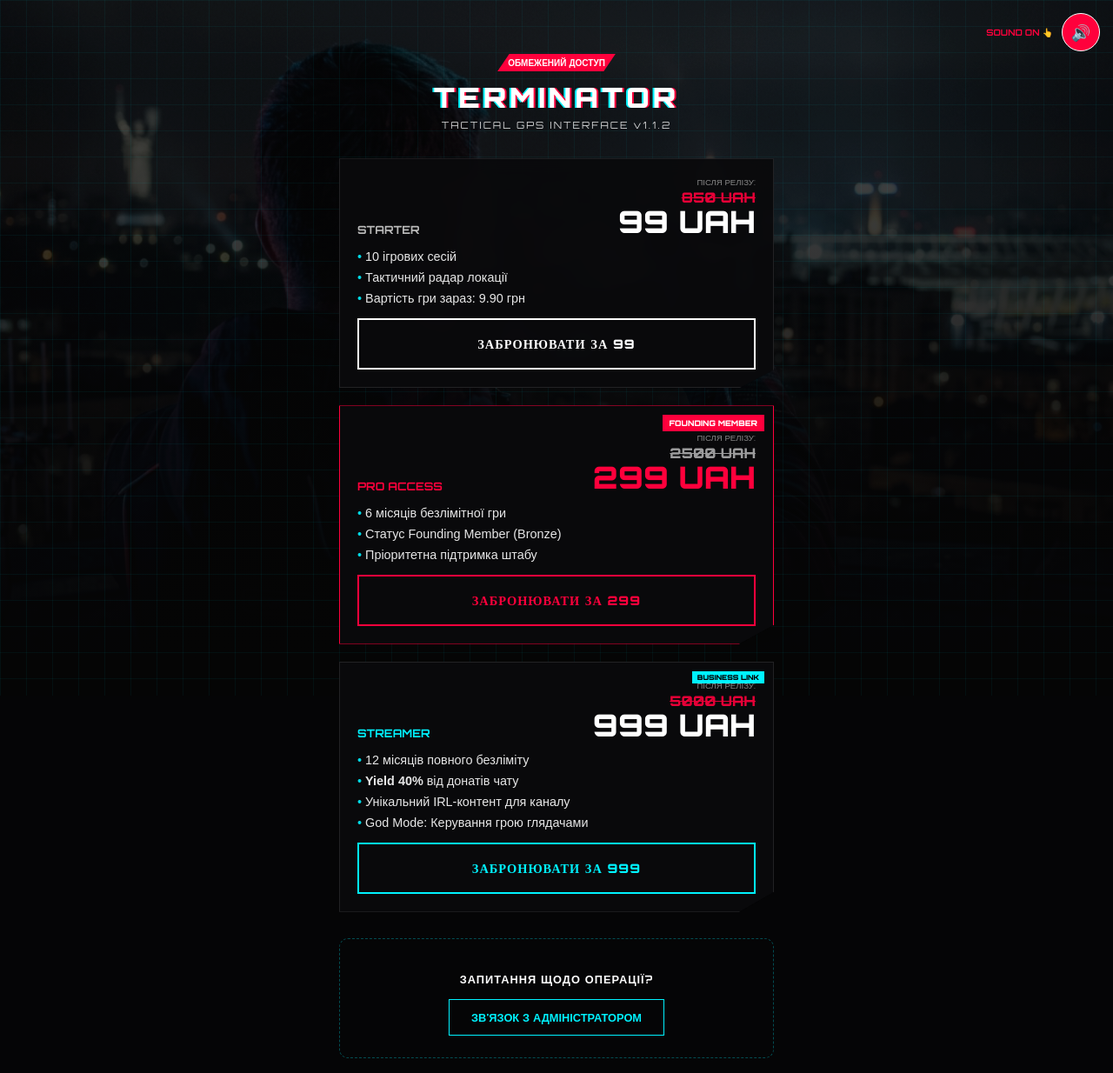
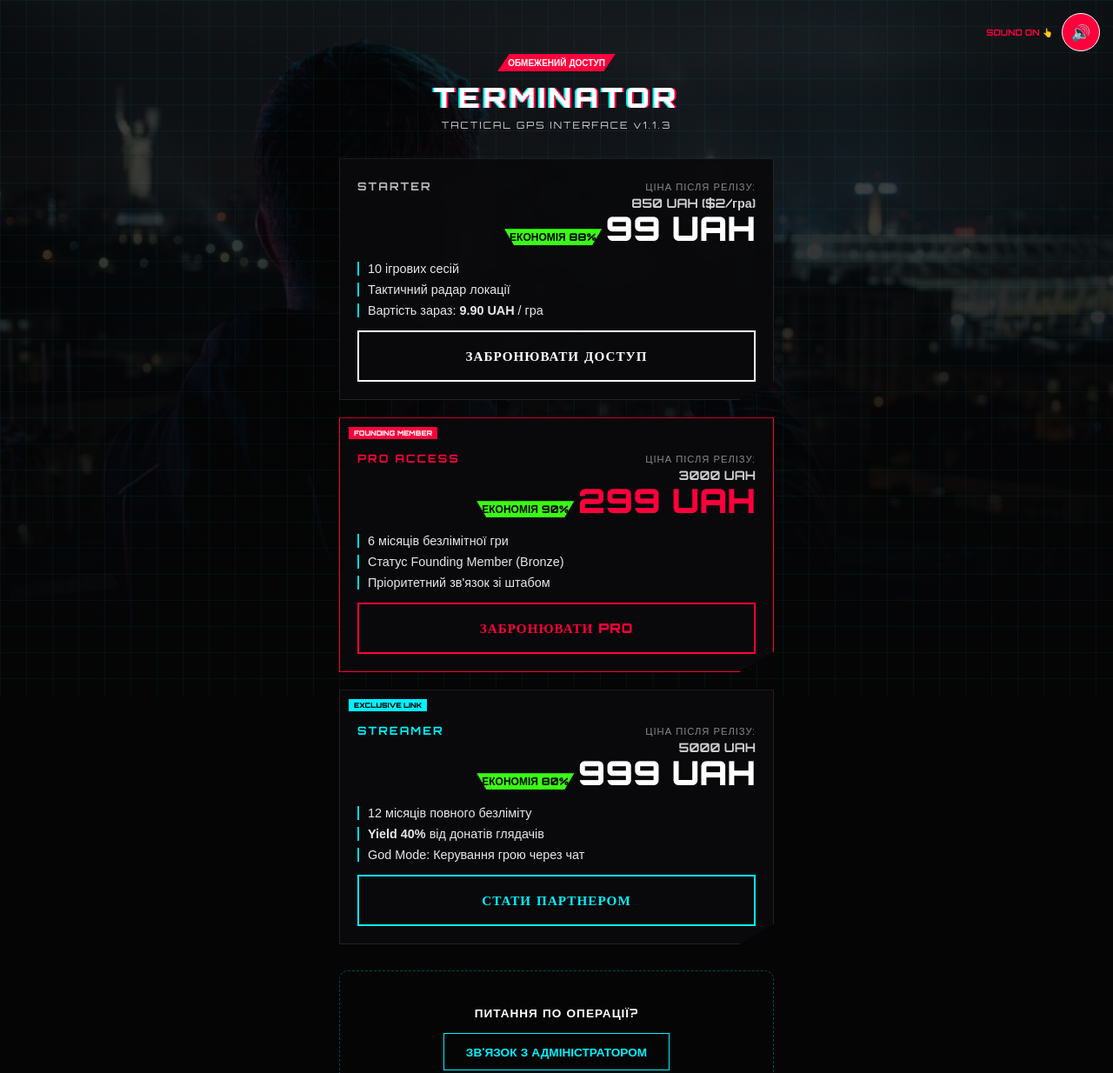
Before and after one commit to Voldemar1973/terminator--os, a plain HTML site: page index.html in a window 1280 px wide. Shown: the top 1234 px of the page at 87% size. Drawn offline with Linux system fonts and the light colour scheme; a script that the page names is missing.

Commit message:
Update index.html

```diff
--- a/index.html
+++ b/index.html
@@ -13,42 +13,19 @@
             --neon-red: #ff003c;
             --dark-bg: #050506;
             --card-bg: rgba(10, 10, 12, 0.95);
+            --neon-green: #39ff14;
         }
 
-        body {
-            margin: 0; padding: 0;
-            background-color: var(--dark-bg);
-            color: white;
-            font-family: 'Orbitron', sans-serif;
-            overflow-x: hidden;
-        }
+        body { margin: 0; padding: 0; background-color: var(--dark-bg); color: white; font-family: 'Orbitron', sans-serif; overflow-x: hidden; }
 
         /* SOUND CONTROL */
-        .sound-wrapper {
-            position: fixed; top: 15px; right: 15px; z-index: 9999;
-            display: flex; align-items: center; gap: 10px;
-        }
+        .sound-wrapper { position: fixed; top: 15px; right: 15px; z-index: 9999; display: flex; align-items: center; gap: 10px; }
         #sound-hint { font-size: 10px; color: var(--neon-red); font-weight: bold; animation: hintBounce 1s infinite; text-transform: uppercase; }
         @keyframes hintBounce { 0%, 100% { transform: translateX(0); } 50% { transform: translateX(-5px); } }
-        #sound-control {
-            background: var(--neon-red); border: 1px solid white; color: white;
-            width: 42px; height: 42px; border-radius: 50%;
-            display: flex; align-items: center; justify-content: center;
-            font-size: 18px; cursor: pointer; animation: pulse 2s infinite;
-        }
+        #sound-control { background: var(--neon-red); border: 1px solid white; color: white; width: 42px; height: 42px; border-radius: 50%; display: flex; align-items: center; justify-content: center; font-size: 18px; cursor: pointer; animation: pulse 2s infinite; }
 
-        .hero-bg {
-            position: fixed; top: 0; left: 0; width: 100%; height: 100vh;
-            background-image: linear-gradient(to bottom, rgba(5, 5, 6, 0.6) 0%, var(--dark-bg) 95%), url('hero.jpg');
-            background-size: cover; background-position: center top;
-            z-index: -2; opacity: 0.8;
-        }
-
-        .hud-overlay {
-            position: fixed; top: 0; left: 0; width: 100%; height: 100%;
-            background-image: linear-gradient(rgba(0, 242, 255, 0.05) 1px, transparent 1px), linear-gradient(90deg, rgba(0, 242, 255, 0.05) 1px, transparent 1px);
-            background-size: 30px 30px; z-index: -1; pointer-events: none;
-        }
+        .hero-bg { position: fixed; top: 0; left: 0; width: 100%; height: 100vh; background-image: linear-gradient(to bottom, rgba(5, 5, 6, 0.6) 0%, var(--dark-bg) 95%), url('hero.jpg'); background-size: cover; background-position: center top; z-index: -2; opacity: 0.8; }
+        .hud-overlay { position: fixed; top: 0; left: 0; width: 100%; height: 100%; background-image: linear-gradient(rgba(0, 242, 255, 0.05) 1px, transparent 1px), linear-gradient(90deg, rgba(0, 242, 255, 0.05) 1px, transparent 1px); background-size: 30px 30px; z-index: -1; pointer-events: none; }
 
         .container { padding: 20px; max-width: 500px; margin: 0 auto; position: relative; }
 
@@ -59,21 +36,22 @@
         .card { background: var(--card-bg); border: 1px solid rgba(255,255,255,0.1); padding: 20px; margin-bottom: 20px; position: relative; clip-path: polygon(0 0, 100% 0, 100% 92%, 92% 100%, 0 100%); backdrop-filter: blur(10px); }
         .card-pro { border: 1px solid var(--neon-red); }
 
-        .price-container { text-align: right; }
-        .old-price-label { font-size: 0.6rem; color: #888; display: block; margin-bottom: 2px; }
-        .old-price { display: block; font-size: 1rem; text-decoration: line-through; color: var(--neon-red); font-weight: 900; opacity: 0.9; }
-        .price-tag { font-size: 2.2rem; font-weight: 900; color: #fff; display: block; line-height: 1; }
+        /* PRICE HUD */
+        .price-hud { text-align: right; }
+        .future-price { font-size: 0.7rem; color: #888; letter-spacing: 1px; }
+        .future-val { font-size: 0.9rem; color: #fff; font-weight: 700; opacity: 0.8; }
+        .discount-badge { background: var(--neon-green); color: #000; font-size: 0.75rem; font-weight: 900; padding: 2px 6px; margin: 4px 0; display: inline-block; clip-path: polygon(0 0, 100% 0, 90% 100%, 10% 100%); }
+        .price-tag { font-size: 2.4rem; font-weight: 900; color: #fff; line-height: 1; margin-top: 5px; }
 
         .feature-list { list-style: none; padding: 0; font-size: 0.9rem; margin: 15px 0; opacity: 0.9; font-family: sans-serif; }
-        .feature-list li { margin-bottom: 8px; }
-        .feature-list li::before { content: "• "; color: var(--neon-blue); }
+        .feature-list li { margin-bottom: 8px; border-left: 2px solid var(--neon-blue); padding-left: 10px; }
 
-        .btn-act { width: 100%; padding: 18px; background: transparent; border: 2px solid #fff; color: #fff; font-family: 'Orbitron'; font-weight: 900; cursor: pointer; transition: 0.2s; letter-spacing: 1px; font-size: 0.9rem; }
+        .btn-act { width: 100%; padding: 18px; background: transparent; border: 2px solid #fff; color: #fff; font-family: 'Orbitron'; font-weight: 900; cursor: pointer; transition: 0.2s; letter-spacing: 1px; font-size: 0.95rem; }
         .btn-act:active { transform: scale(0.95); background: #fff; color: #000; }
         .btn-pro { border-color: var(--neon-red); color: var(--neon-red); }
 
         .support-box { text-align: center; margin-top: 30px; padding: 25px; border: 1px dashed rgba(0, 242, 255, 0.3); border-radius: 10px; }
-        .support-link { color: var(--neon-blue); text-decoration: none; font-size: 0.8rem; border: 1px solid var(--neon-blue); padding: 12px 25px; display: inline-block; font-weight: bold; }
+        .support-link { color: var(--neon-blue); text-decoration: none; font-size: 0.85rem; border: 1px solid var(--neon-blue); padding: 12px 25px; display: inline-block; font-weight: bold; }
 
         footer { text-align: center; padding: 20px 0 40px; font-size: 9px; opacity: 0.5; letter-spacing: 1px; }
     </style>
@@ -93,65 +71,73 @@
     <header>
         <div class="ua-badge">ОБМЕЖЕНИЙ ДОСТУП</div>
         <div class="logo-glitch">TERMINATOR</div>
-        <p style="font-size: 0.7rem; opacity: 0.8; letter-spacing: 2px; margin-top: 5px;">TACTICAL GPS INTERFACE v1.1.2</p>
+        <p style="font-size: 0.7rem; opacity: 0.8; letter-spacing: 2px; margin-top: 5px;">TACTICAL GPS INTERFACE v1.1.3</p>
     </header>
 
     <div class="card">
-        <div style="display: flex; justify-content: space-between; align-items: flex-end;">
-            <span style="font-size: 0.8rem; color: #bbb; font-weight: bold;">STARTER</span>
-            <div class="price-container">
-                <span class="old-price-label">ПІСЛЯ РЕЛІЗУ:</span>
-                <span class="old-price">850 UAH</span>
+        <div style="display: flex; justify-content: space-between; align-items: flex-start;">
+            <div style="max-width: 50%;">
+                <span style="font-size: 0.8rem; color: #bbb; font-weight: bold; letter-spacing: 2px;">STARTER</span>
+            </div>
+            <div class="price-hud">
+                <span class="future-price">ЦІНА ПІСЛЯ РЕЛІЗУ:</span><br>
+                <span class="future-val">850 UAH ($2/гра)</span><br>
+                <span class="discount-badge">ЕКОНОМІЯ 88%</span>
                 <span class="price-tag">99 UAH</span>
             </div>
         </div>
         <ul class="feature-list">
             <li>10 ігрових сесій</li>
             <li>Тактичний радар локації</li>
-            <li>Вартість гри зараз: 9.90 грн</li>
+            <li>Вартість зараз: <strong>9.90 UAH</strong> / гра</li>
         </ul>
-        <button class="btn-act" onclick="buy('starter')">ЗАБРОНЮВАТИ ЗА 99</button>
+        <button class="btn-act" onclick="buy('starter')">ЗАБРОНЮВАТИ ДОСТУП</button>
     </div>
 
     <div class="card card-pro">
-        <div style="position: absolute; top: 10px; right: 10px; background: var(--neon-red); font-size: 9px; padding: 4px 8px; font-weight: 900;">FOUNDING MEMBER</div>
-        <div style="display: flex; justify-content: space-between; align-items: flex-end; margin-top: 10px;">
-            <span style="font-size: 0.8rem; color: var(--neon-red); font-weight: bold;">PRO ACCESS</span>
-            <div class="price-container">
-                <span class="old-price-label">ПІСЛЯ РЕЛІЗУ:</span>
-                <span class="old-price" style="color: #fff; opacity: 0.6;">2500 UAH</span>
+        <div style="position: absolute; top: 10px; left: 10px; background: var(--neon-red); font-size: 8px; padding: 2px 6px; font-weight: 900;">FOUNDING MEMBER</div>
+        <div style="display: flex; justify-content: space-between; align-items: flex-start; margin-top: 15px;">
+            <div style="max-width: 50%;">
+                <span style="font-size: 0.8rem; color: var(--neon-red); font-weight: bold; letter-spacing: 2px;">PRO ACCESS</span>
+            </div>
+            <div class="price-hud">
+                <span class="future-price">ЦІНА ПІСЛЯ РЕЛІЗУ:</span><br>
+                <span class="future-val">3000 UAH</span><br>
+                <span class="discount-badge">ЕКОНОМІЯ 90%</span>
                 <span class="price-tag" style="color: var(--neon-red);">299 UAH</span>
             </div>
         </div>
         <ul class="feature-list">
             <li>6 місяців безлімітної гри</li>
             <li>Статус Founding Member (Bronze)</li>
-            <li>Пріоритетна підтримка штабу</li>
+            <li>Пріоритетний зв'язок зі штабом</li>
         </ul>
-        <button class="btn-act btn-pro" onclick="buy('pro')">ЗАБРОНЮВАТИ ЗА 299</button>
+        <button class="btn-act btn-pro" onclick="buy('pro')">ЗАБРОНЮВАТИ PRO</button>
     </div>
 
     <div class="card">
-        <div style="position: absolute; top: 10px; right: 10px; background: var(--neon-blue); color: #000; font-size: 8px; padding: 2px 6px; font-weight: 900;">BUSINESS LINK</div>
-        <div style="display: flex; justify-content: space-between; align-items: flex-end;">
-            <span style="font-size: 0.8rem; color: var(--neon-blue); font-weight: bold;">STREAMER</span>
-            <div class="price-container">
-                <span class="old-price-label">ПІСЛЯ РЕЛІЗУ:</span>
-                <span class="old-price">5000 UAH</span>
+        <div style="position: absolute; top: 10px; left: 10px; background: var(--neon-blue); color: #000; font-size: 8px; padding: 2px 6px; font-weight: 900;">EXCLUSIVE LINK</div>
+        <div style="display: flex; justify-content: space-between; align-items: flex-start; margin-top: 15px;">
+            <div style="max-width: 50%;">
+                <span style="font-size: 0.8rem; color: var(--neon-blue); font-weight: bold; letter-spacing: 2px;">STREAMER</span>
+            </div>
+            <div class="price-hud">
+                <span class="future-price">ЦІНА ПІСЛЯ РЕЛІЗУ:</span><br>
+                <span class="future-val">5000 UAH</span><br>
+                <span class="discount-badge">ЕКОНОМІЯ 80%</span>
                 <span class="price-tag">999 UAH</span>
             </div>
         </div>
         <ul class="feature-list">
             <li>12 місяців повного безліміту</li>
-            <li><strong>Yield 40%</strong> від донатів чату</li>
-            <li>Унікальний IRL-контент для каналу</li>
-            <li>God Mode: Керування грою глядачами</li>
+            <li><strong>Yield 40%</strong> від донатів глядачів</li>
+            <li>God Mode: Керування грою через чат</li>
         </ul>
-        <button class="btn-act" style="border-color: var(--neon-blue); color: var(--neon-blue);" onclick="buy('streamer')">ЗАБРОНЮВАТИ ЗА 999</button>
+        <button class="btn-act" style="border-color: var(--neon-blue); color: var(--neon-blue);" onclick="buy('streamer')">СТАТИ ПАРТНЕРОМ</button>
     </div>
 
     <div class="support-box">
-        <p style="font-size: 0.8rem; font-weight: bold; margin-bottom: 15px; letter-spacing: 1px;">ЗАПИТАННЯ ЩОДО ОПЕРАЦІЇ?</p>
+        <p style="font-size: 0.85rem; font-weight: bold; margin-bottom: 15px; letter-spacing: 1px;">ПИТАННЯ ПО ОПЕРАЦІЇ?</p>
         <a href="https://t.me/Vovchyk0702" target="_blank" class="support-link">ЗВ'ЯЗОК З АДМІНІСТРАТОРОМ</a>
     </div>
 
```
